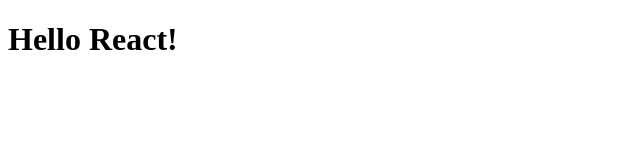
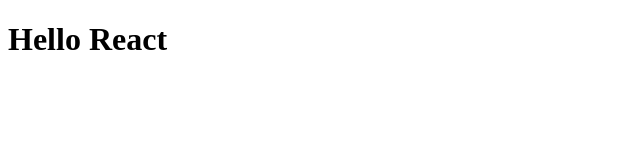
Before and after one commit to saikad27/FrontEndDev, a React (Vite) app in the folder 3_react_project/: page / in a window 1280 px wide. Shown: the top 160 px of the page, without its empty margins (0-640 px from the left). Built offline with nearby package versions, Linux system fonts and the light colour scheme.

Commit message:
js variables inside html using jsx

```diff
--- a/3_react_project/src/App.jsx
+++ b/3_react_project/src/App.jsx
@@ -1,10 +1,10 @@
 
 
 function App() {
-
+  const title = 'React';
   return (
     <div>
-      <h1>Hello React!</h1>
+      <h1>Hello {title}</h1>
     </div>
   );
 }
```
